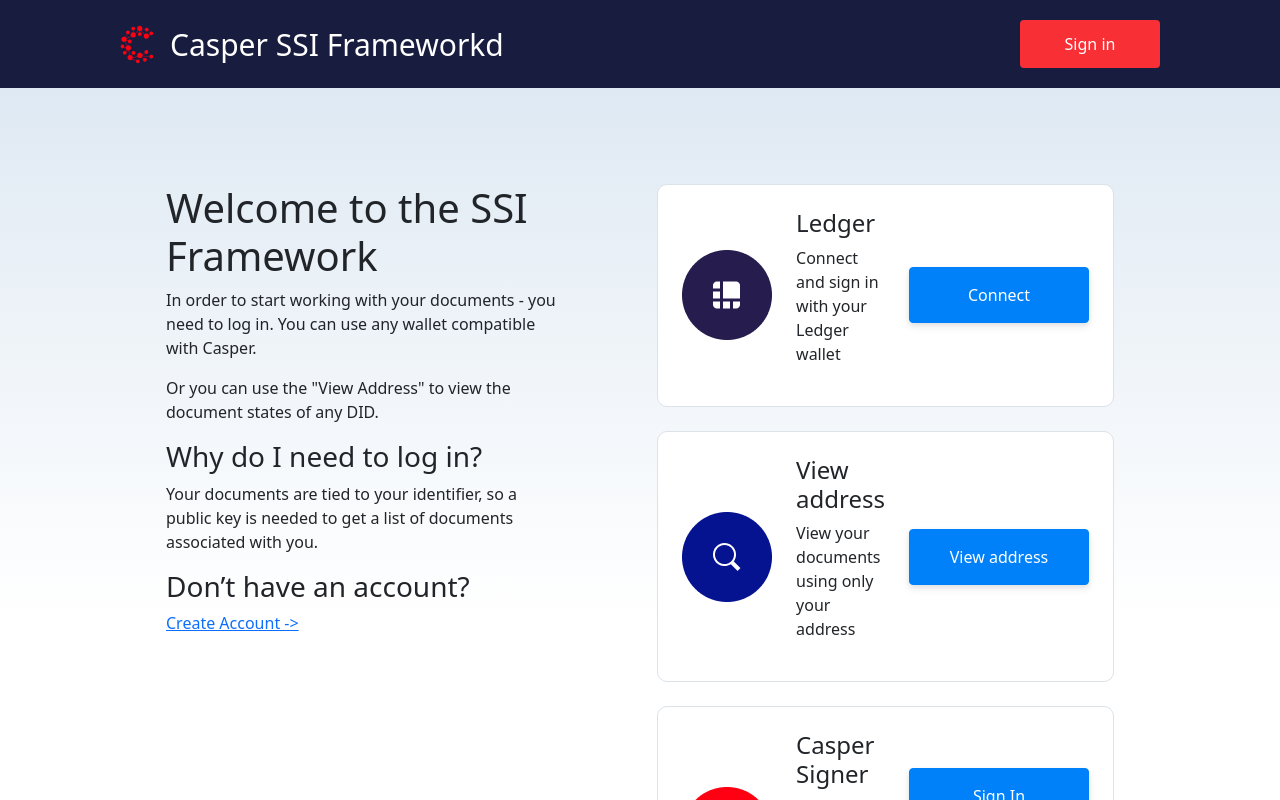
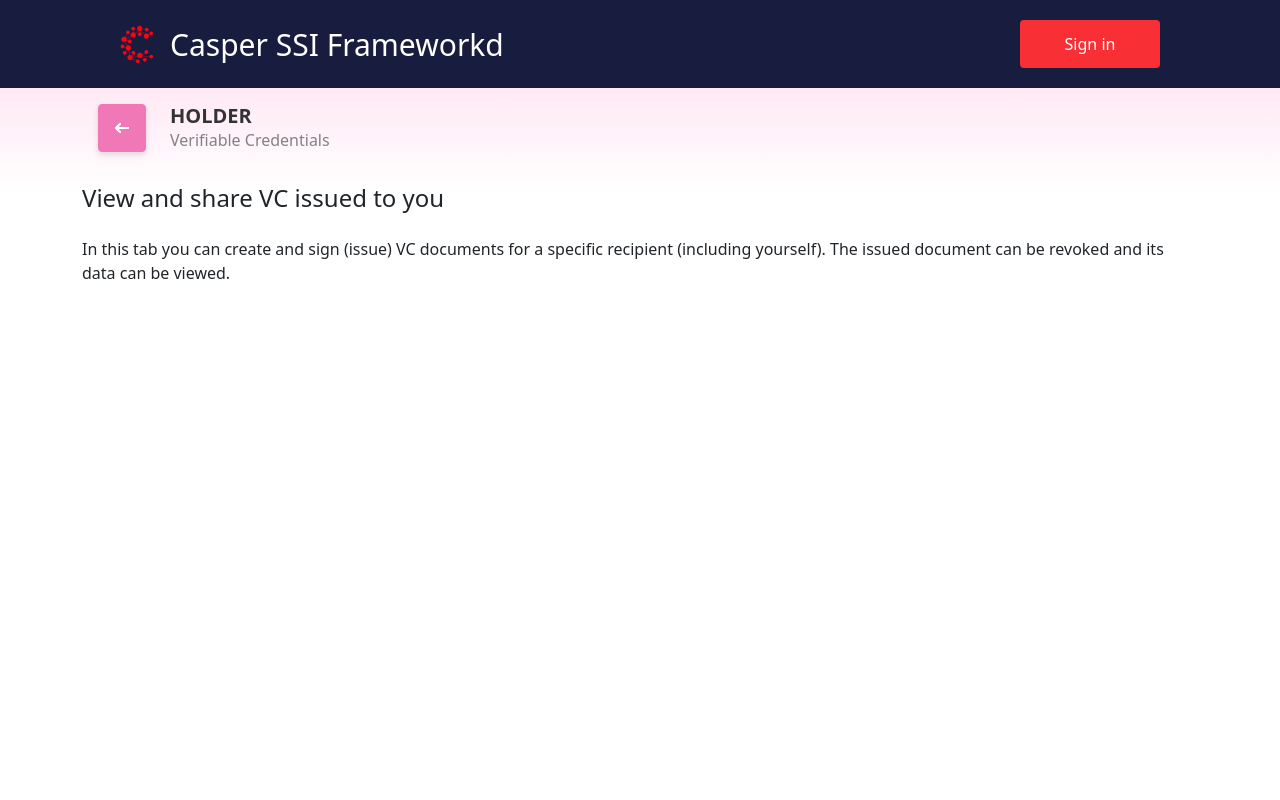
Before and after one commit to credentia-network/casper-ssi-demo, a React (Create React App) app: page /holder in a window 1280 px wide. Shown: the top 800 px of the page. Built offline with nearby package versions, Linux system fonts and the light colour scheme.

Commit message:
Holder page

```diff
--- a/src/App.tsx
+++ b/src/App.tsx
@@ -6,6 +6,7 @@
 import Header from './components/header/header';
 import { CreateDidDocument } from './pages/create-did-document/create-did-document';
 import { DidManagement } from './pages/did-management/did-management';
+import { Holder } from './pages/holder/holder';
 import Home from './pages/home/home';
 import { Issuer } from './pages/issuer/issuer';
 
@@ -40,6 +41,14 @@
             </div>
           </Route>
 
+          <Route path="/holder">
+            <div className="page-bg-pink">
+              <div className="container">
+                <Holder />
+              </div>
+            </div>
+          </Route>
+
           <Route path="/">
             <div className="page-bg-blue">
               <div className="container">
--- a/src/components/back-button/back-button-props.ts
+++ b/src/components/back-button/back-button-props.ts
@@ -1,4 +1,5 @@
 
 export interface BackButtonProps {
     link: string;
+    color?: 'blue' | 'pink';
 }
--- a/src/components/back-button/back-button.tsx
+++ b/src/components/back-button/back-button.tsx
@@ -5,7 +5,7 @@
 export class BackButton extends React.Component<BackButtonProps> {
     render() {
         return (
-            <a role="button" className="button primary button-icon static" href={this.props.link}>
+            <a role="button" className={'button primary button-icon static ' + (this.props.color === 'pink' ? 'color-pink' : '')} href={this.props.link}>
                 <ArrowLeft></ArrowLeft>
             </a>
         )
--- /dev/null
+++ b/src/pages/holder/holder.tsx
@@ -0,0 +1,27 @@
+import * as React from 'react';
+import { BackButton } from '../../components/back-button/back-button';
+import { Pagetitle } from '../../components/page-title/page-title';
+
+export class Holder extends React.Component {
+    render() {
+        return (
+            <div>
+
+                <div className="d-flex p-3">
+                    <div className="me-4">
+                        <BackButton link="/did-management" color="pink"></BackButton>
+                    </div>
+
+                    <Pagetitle title="holder" subtitle="Verifiable Credentials"></Pagetitle>
+                </div>
+
+                <h4 className="mb-4">View and share VC issued to you</h4>
+
+                <p>In this tab you can create and sign (issue) VC documents for a specific recipient (including yourself). The issued document can be revoked and its data can be viewed.</p>
+
+
+
+            </div>
+        );
+    }
+}
--- a/src/styles/_buttons.scss
+++ b/src/styles/_buttons.scss
@@ -51,6 +51,17 @@
         &:hover:not([disabled]) {
           background: #E30E15;
           border-color: #E30E15;
+        }
+      }
+
+      &pink {
+        background: #F178B6;
+        border-color: #F178B6;
+        color: #FFFFFF;
+
+        &:hover:not([disabled]) {
+          background: #F178B6;
+          border-color: #F178B6;
         }
       }
     }
```
Also changed, not shown: src/pages/holder/holder.scss (added).
